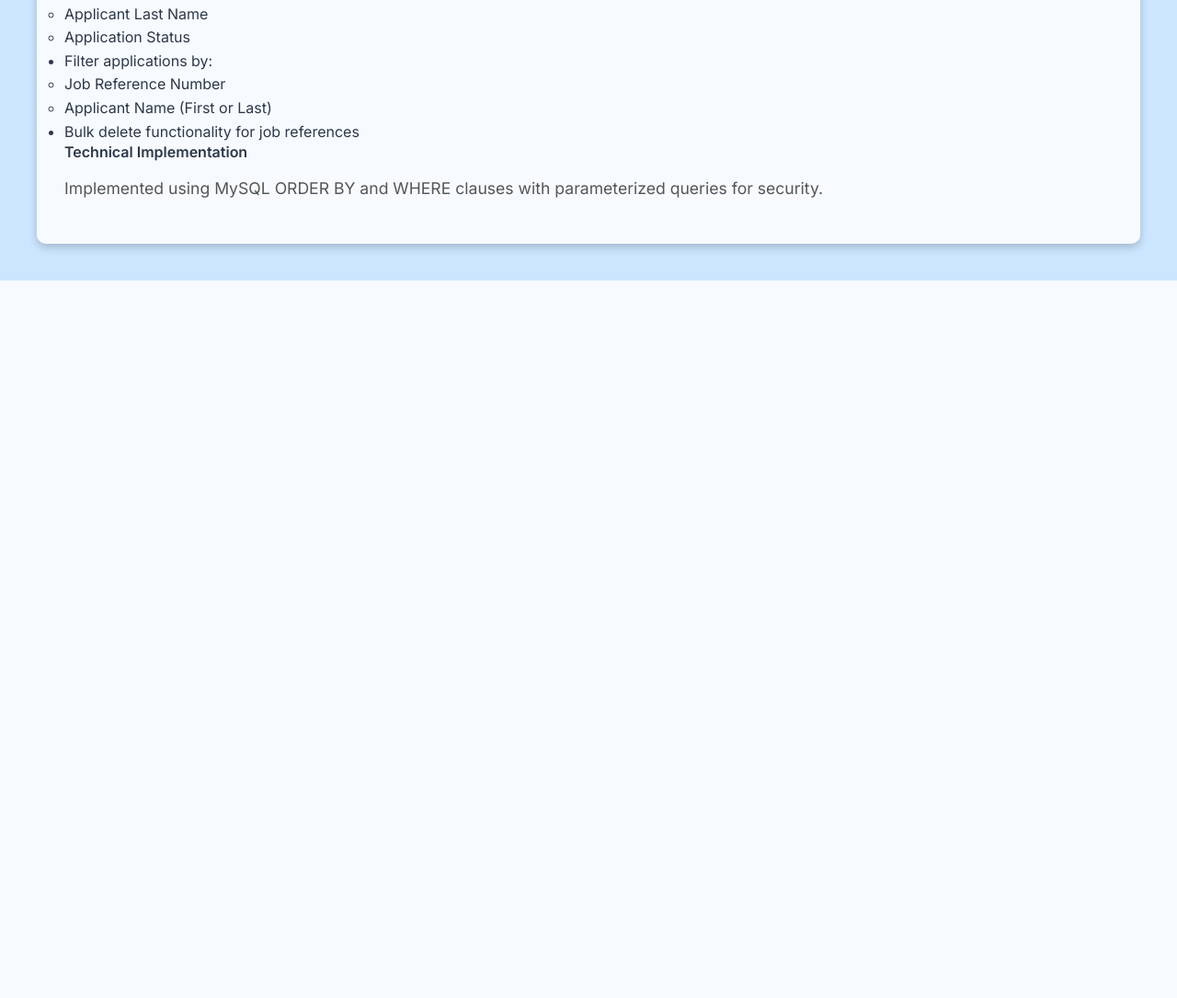
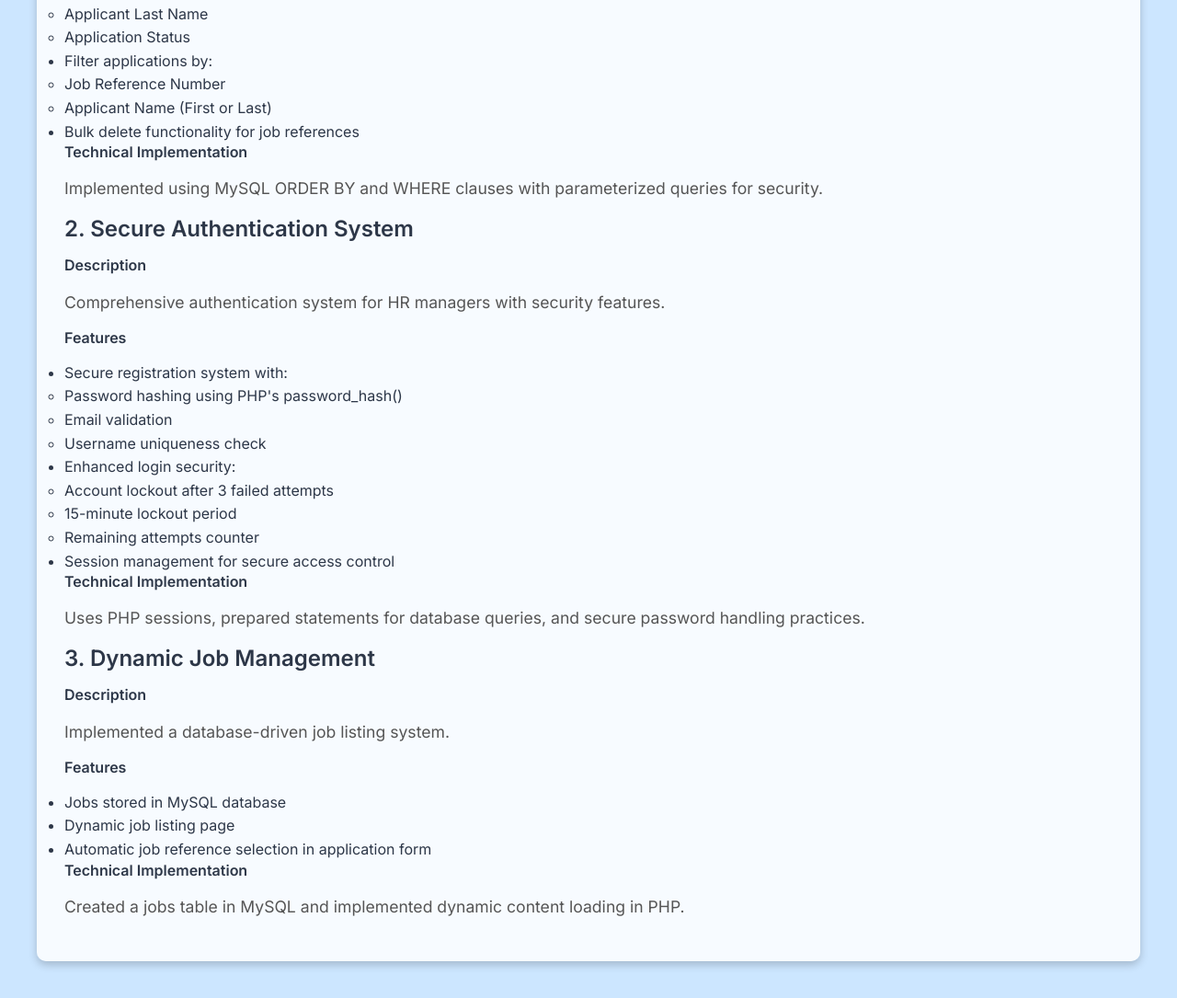
Before and after one commit to 105549359/Team05_Part1, a PHP site: page /enhancements.php in a window 1280 px wide. Shown: the part 948-2033 px from the top of the page at 92% size. Before the commit the page ends 1253 px from the top, so only its background shows below. Run offline with PHP 8.4, Linux system fonts and the light colour scheme.

Commit message:
Secure Authentication System and Dynamic Job Management Enhancements

```diff
--- a/enhancements.php
+++ b/enhancements.php
@@ -46,3 +46,54 @@ include('header.inc');
                     <p>Implemented using MySQL ORDER BY and WHERE clauses with parameterized queries for security.</p>
                 </div>
             </div>
+
+            <div class="enhancement-item">
+                <h3>2. Secure Authentication System</h3>
+                <div class="enhancement-details">
+                    <h4>Description</h4>
+                    <p>Comprehensive authentication system for HR managers with security features.</p>
+
+                    <h4>Features</h4>
+                    <ul>
+                        <li>Secure registration system with:
+                            <ul>
+                                <li>Password hashing using PHP's password_hash()</li>
+                                <li>Email validation</li>
+                                <li>Username uniqueness check</li>
+                            </ul>
+                        </li>
+                        <li>Enhanced login security:
+                            <ul>
+                                <li>Account lockout after 3 failed attempts</li>
+                                <li>15-minute lockout period</li>
+                                <li>Remaining attempts counter</li>
+                            </ul>
+                        </li>
+                        <li>Session management for secure access control</li>
+                    </ul>
+
+                    <h4>Technical Implementation</h4>
+                    <p>Uses PHP sessions, prepared statements for database queries, and secure password handling practices.</p>
+                </div>
+            </div>
+
+            <div class="enhancement-item">
+                <h3>3. Dynamic Job Management</h3>
+                <div class="enhancement-details">
+                    <h4>Description</h4>
+                    <p>Implemented a database-driven job listing system.</p>
+
+                    <h4>Features</h4>
+                    <ul>
+                        <li>Jobs stored in MySQL database</li>
+                        <li>Dynamic job listing page</li>
+                        <li>Automatic job reference selection in application form</li>
+                    </ul>
+
+                    <h4>Technical Implementation</h4>
+                    <p>Created a jobs table in MySQL and implemented dynamic content loading in PHP.</p>
+                </div>
+            </div>
+        </div>
+    </section>
+</main>
```
